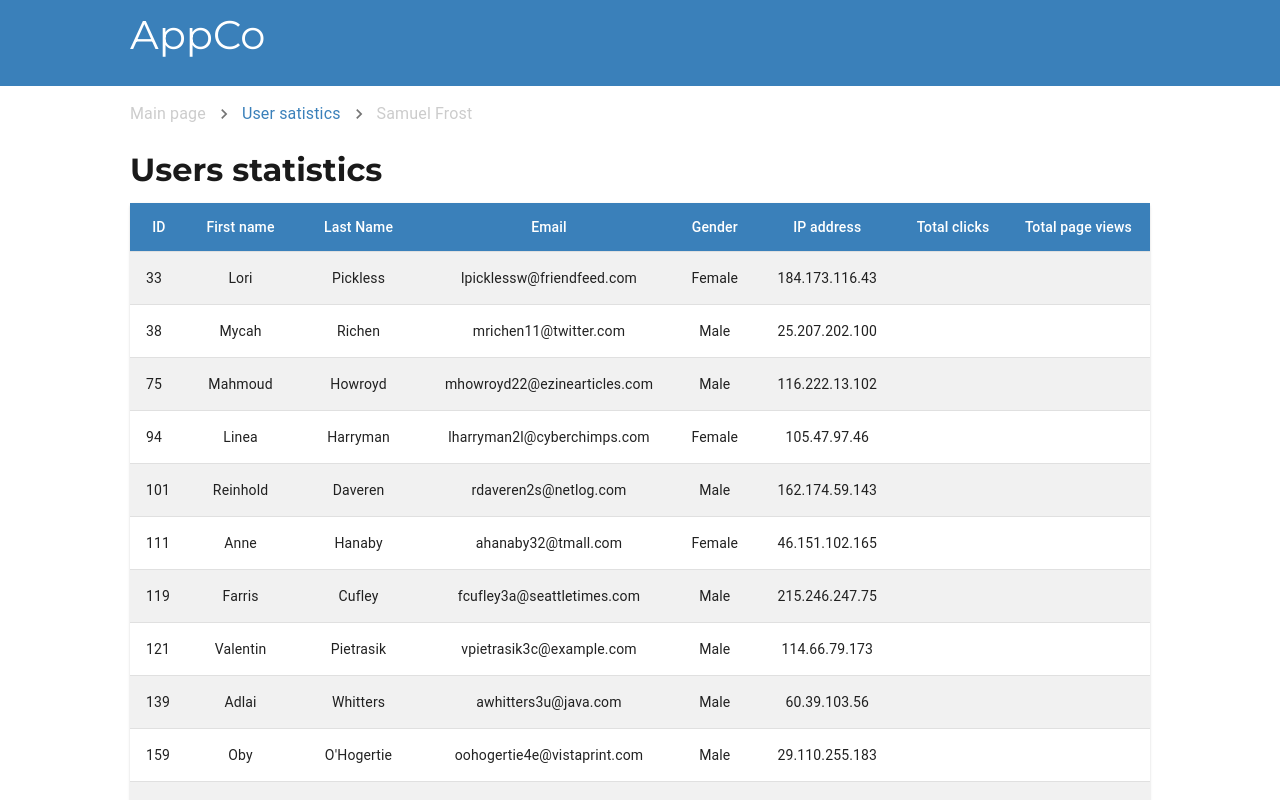
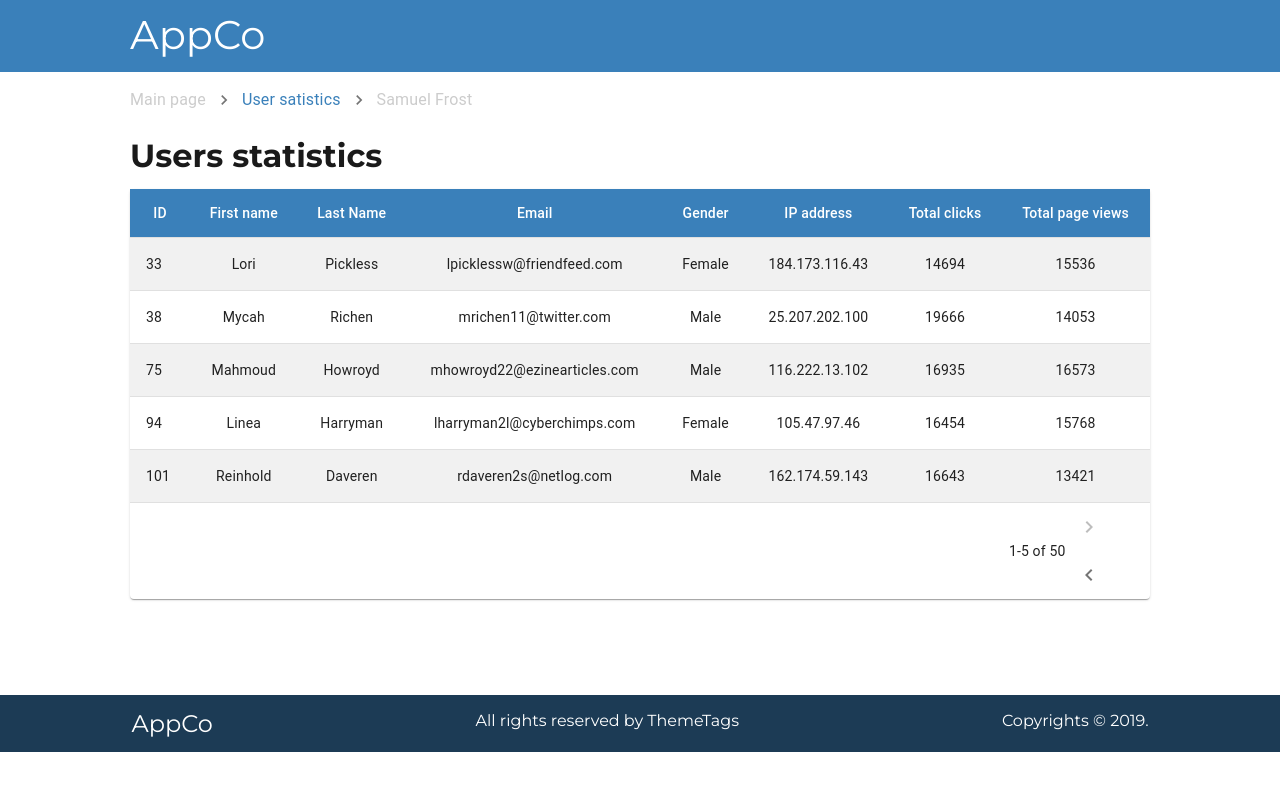
Before and after one commit to TataRozhdez/AppCo_front, a React (Create React App) app: page /users in a window 1280 px wide. Both pictures are taken after a click on the button "Enter ID number". Shown: the top 800 px of the page. Built offline with nearby package versions, Linux system fonts and the light colour scheme.

Commit message:
create paddination

```diff
--- a/src/components/Header/Header.js
+++ b/src/components/Header/Header.js
@@ -1,10 +1,11 @@
 import React from 'react'
 import './Header.scss'
+import { Link } from 'react-router-dom'
 
 export default function Header() {
   return (
     <div className="header">
-      <h1>AppCo</h1>
+      <Link to="/">AppCo</Link>
     </div>
   )
 }
--- a/src/components/Header/Header.scss
+++ b/src/components/Header/Header.scss
@@ -4,10 +4,16 @@
   background-color: $chief-color;
   width: 100%;
   padding: 10px 0 13px 130px;
-  h1 {
+  a {
     color: #FFFFFF;
     font-weight: normal;
     font-size: 2.5rem;
     line-height: 3.063rem;
+    text-decoration: none;
+    &:hover {
+      text-decoration: none;
+      color: lighten($chief-color, 40);
+      transition: .5s;
+    }
   }
 }
--- a/src/components/UI/Breadcrumb/Breadcrumb.scss
+++ b/src/components/UI/Breadcrumb/Breadcrumb.scss
@@ -1,3 +1,5 @@
+@import '../../../resources/variables.scss';
+
 .breadcrumb {
   margin: 16px 0 24px 130px;
   a {
@@ -10,4 +12,7 @@
       color: #3A80BA;
     }
   }
+  @media (max-width: $md-screen) {
+    margin: .8vw 0 1.3vw 7vw;
+  }
 }
--- a/src/components/UI/TableUsers/RenderTable.js
+++ b/src/components/UI/TableUsers/RenderTable.js
@@ -6,9 +6,11 @@ import TableContainer from '@material-ui/core/TableContainer'
 import TableHead from '@material-ui/core/TableHead'
 import TableRow from '@material-ui/core/TableRow'
 import TablePagination from '@material-ui/core/TablePagination';
+import IconButton from '@material-ui/core/IconButton';
+import KeyboardArrowLeft from '@material-ui/icons/KeyboardArrowLeft';
+import KeyboardArrowRight from '@material-ui/icons/KeyboardArrowRight';
 import Paper from '@material-ui/core/Paper'
 import './RenderTable.scss'
-
 
 const headCells = [
   { id: 'id', label: 'ID' },
@@ -41,10 +43,8 @@ function EnhancedTableHead(props) {
 export default function RenderTable(props) {
   const [selected, setSelected] = React.useState([])
   const [page, setPage] = React.useState(0)
-  const [rowsPerPage, setRowsPerPage] = React.useState(5)
+  const [rowsPerPage] = React.useState(5)
   const users = props.users
-
-  console.log('users', users)
 
   const handleClick = (event, name) => {
     const selectedIndex = selected.indexOf(name);
@@ -70,18 +70,41 @@ export default function RenderTable(props) {
     setSelected(newSelected);
   };
 
+  function TablePaginationActions(props) {
+    const { count, page, rowsPerPage, onChangePage } = props;
+
+    const handleBackButtonClick = (event) => {
+      onChangePage(event, page - 1);
+    };
+
+    const handleNextButtonClick = (event) => {
+      onChangePage(event, page + 1);
+    };
+
+
+    return (
+      <div className="pagination">
+
+        <IconButton onClick={handleBackButtonClick} disabled={page === 0} aria-label="previous page">
+          <KeyboardArrowRight />
+        </IconButton>
+        <IconButton
+          onClick={handleNextButtonClick}
+          disabled={page >= Math.ceil(count / rowsPerPage) - 1}
+          aria-label="next page"
+        >
+          <KeyboardArrowLeft />
+        </IconButton>
+      </div>
+    );
+  }
+
   const handleChangePage = (event, newPage) => {
     setPage(newPage);
   };
 
-  const handleChangeRowsPerPage = (event) => {
-    setRowsPerPage(parseInt(event.target.value, 10));
-    setPage(0);
-  };
-
 
   const isSelected = (name) => selected.indexOf(name) !== -1;
-
 
   return (
 
@@ -89,15 +112,14 @@ export default function RenderTable(props) {
       <Paper className="paper">
         <TableContainer>
           <Table
-            // className={classes.table}
             aria-label="table"
           >
             <EnhancedTableHead />
             <TableBody>
               {users
-                // .slice(page * rowsPerPage, page * rowsPerPage + rowsPerPage)
+                .slice(page * rowsPerPage, page * rowsPerPage + rowsPerPage)
                 .map((row, index) => {
-                  const isItemSelected = isSelected(row.id);
+                  const isItemSelected = isSelected(row.user.id);
                   const labelId = `enhanced-table-checkbox-${index}`;
 
                   return (
@@ -118,8 +140,8 @@ export default function RenderTable(props) {
                       <TableCell align="center">{row.user.gender}</TableCell>
                       <TableCell align="center">{row.user.ip_address}</TableCell>
 
-                      <TableCell align="center">{row.total_clicks}</TableCell>
-                      <TableCell align="center">{row.total_page_views}</TableCell>
+                      <TableCell align="center">{row.total.clicksTotal}</TableCell>
+                      <TableCell align="center">{row.total.pageViewTotal}</TableCell>
                     </TableRow>
                   );
                 })}
@@ -127,13 +149,13 @@ export default function RenderTable(props) {
           </Table>
         </TableContainer>
         <TablePagination
-          rowsPerPageOptions={[5, 10, 25]}
+          rowsPerPageOptions={10}
           component="div"
           count={50}
           rowsPerPage={rowsPerPage}
           page={page}
           onChangePage={handleChangePage}
-          onChangeRowsPerPage={handleChangeRowsPerPage}
+          ActionsComponent={TablePaginationActions}
         />
       </Paper>
     </div>
--- a/src/containers/Charts/Charts.js
+++ b/src/containers/Charts/Charts.js
@@ -27,9 +27,27 @@ export class Charts extends Component {
           label: 'Or enter date'
         }
       },
-      usersFromInput: {}
+      usersFromInput: {
+        user: {},
+        data: {}
+      }
     }
   }
+
+  totalClick = (el) => {
+    const total = {
+      clicksTotal: 0,
+      pageViewTotal: 0
+    }
+
+    userStatisticsJson
+      .filter(j => j.user_id === el)
+      .forEach(elem => {
+        total.clicksTotal += elem.clicks
+        total.pageViewTotal += elem.page_views
+      })
+      return total
+    }
 
   submitHandler = (event) => {
     event.preventDefault()
@@ -43,7 +61,8 @@ export class Charts extends Component {
       .map(i => {
         return {
           user: i,
-          data: userStatisticsJson.find(ij => ij.user_id === i.id)
+          data: {...userStatisticsJson.filter(ij => ij.user_id === i.id)},
+          total: this.totalClick(i.id)
         }
       })
 
@@ -59,7 +78,8 @@ export class Charts extends Component {
         .map(u => {
           return {
             user: usersJson.find(uj => uj.id === u.user_id),
-            data: u
+            data: u,
+            total: this.totalClick(u.user_id)
           }
         });
 
@@ -83,7 +103,6 @@ export class Charts extends Component {
   }
 
   renderInputs() {
-
     // const ref = React.createRef();
     return Object.keys(this.state.formControls).map((controlName, index) => {
       const control = this.state.formControls[controlName]
@@ -114,12 +133,11 @@ export class Charts extends Component {
                 this.renderInputs() :
                 <RenderTable
                   users={this.state.usersFromInput}
-                  // usersStatistic={this.state.userFromDate}
                 />
             }
         </div>
 
-        {console.log('userFromId', this.state.usersFromInput)}
+        {console.log('userFromInput', this.state.usersFromInput)}
         <Footer />
       </div>
     )
```
